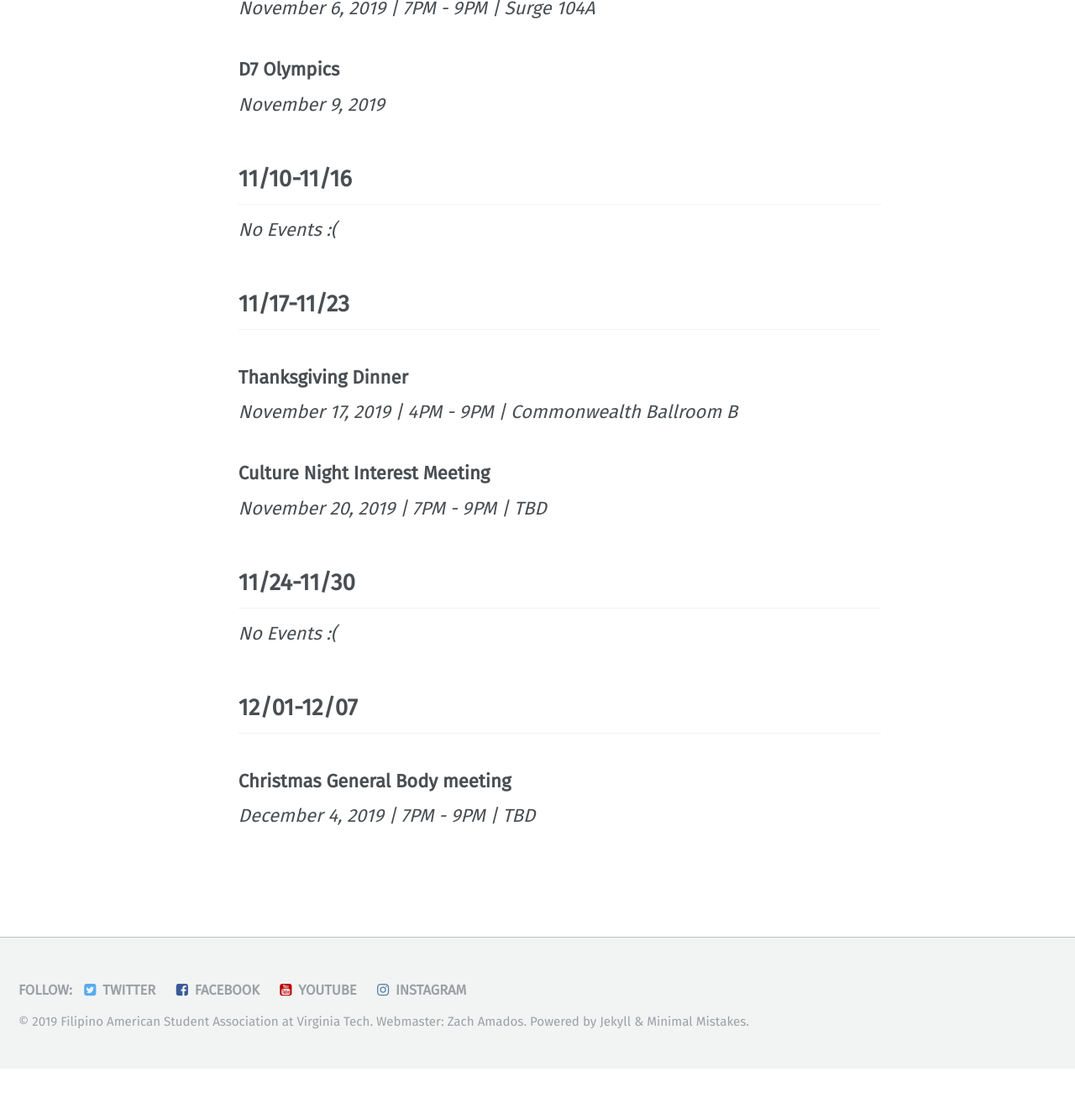
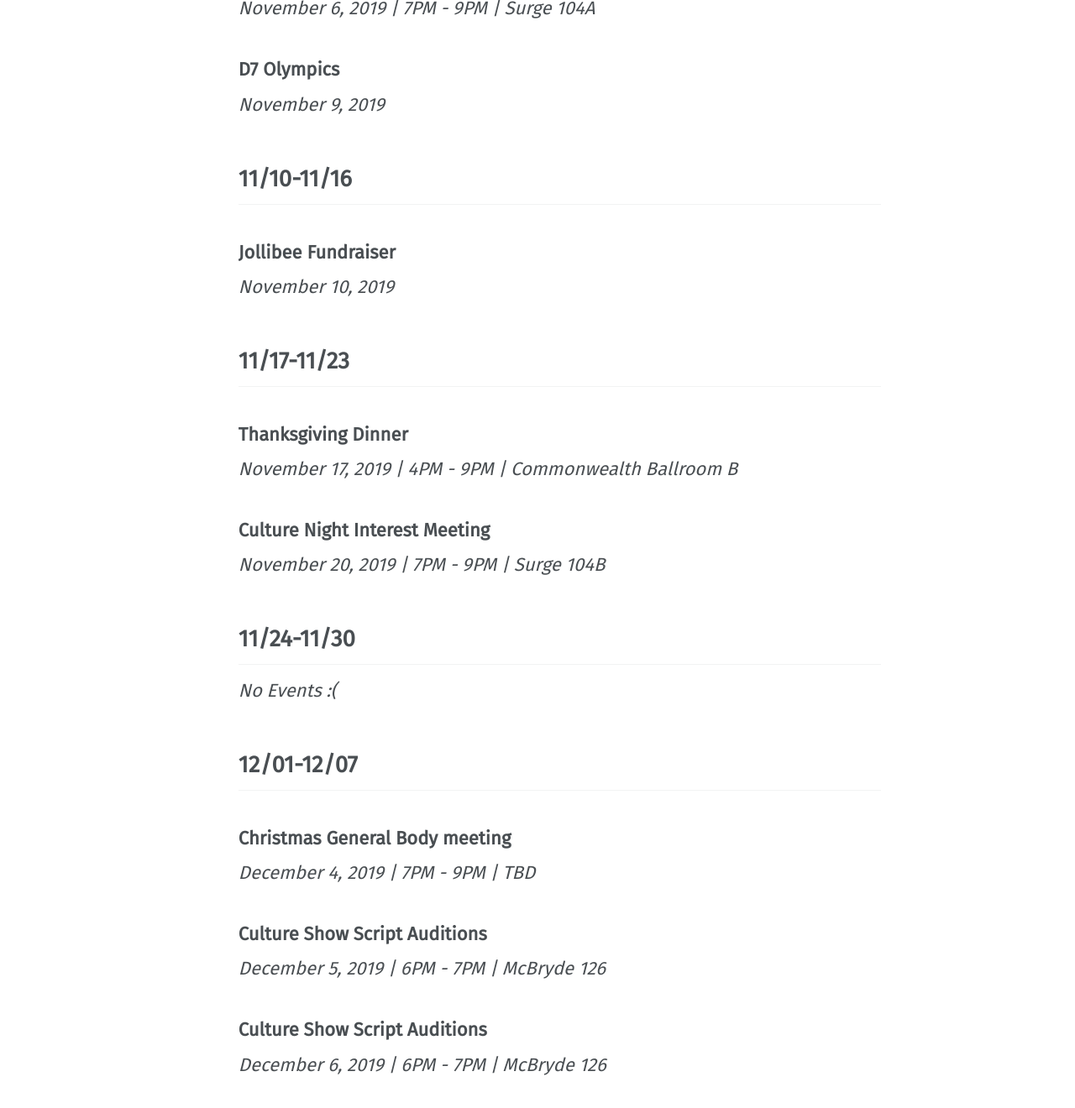
Before and after one commit to vtfasa/vtfasa.github.io, a Jekyll site: the page built from _pages/events.md, in a window 1280 px wide and 1400 px high, scrolled down 4974 px. Shown: the top 1320 px of the window at 84% size. Built offline with Jekyll 4.4.1, drawn with Linux system fonts in a browser that asks for light colours; some web fonts are replaced; before the commit the page ends 6247 px from its top, so only the background shows below that.

Commit message:
Update events.md

```diff
--- a/_pages/events.md
+++ b/_pages/events.md
@@ -135,16 +135,21 @@ Surge 104A*
 *November 9, 2019*
 
 ## 11/10-11/16
-*No Events :(*
+
+### Jollibee Fundraiser
+*November 10, 2019*
+
 ## 11/17-11/23
 ### Thanksgiving Dinner
 *November 17, 2019 |
 4PM - 9PM |
 Commonwealth Ballroom B*
+
 ### Culture Night Interest Meeting
 *November 20, 2019 |
 7PM - 9PM |
-TBD*
+Surge 104B*
+
 ## 11/24-11/30
 *No Events :(*
 ## 12/01-12/07
@@ -152,3 +157,13 @@ TBD*
 *December 4, 2019 |
 7PM - 9PM |
 TBD*
+
+### Culture Show Script Auditions
+*December 5, 2019 |
+6PM - 7PM |
+McBryde 126*
+
+### Culture Show Script Auditions
+*December 6, 2019 |
+6PM - 7PM |
+McBryde 126*
```
